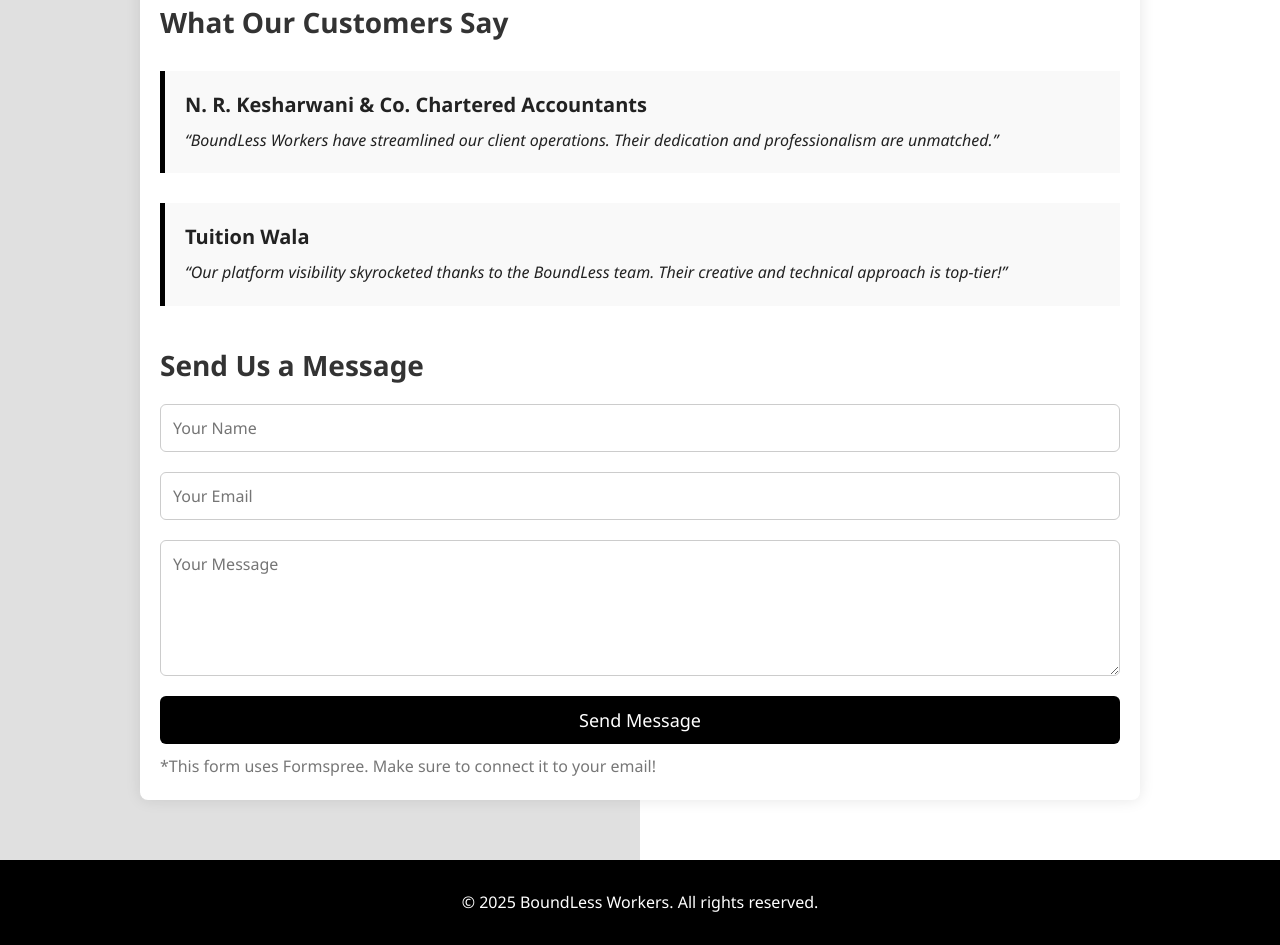
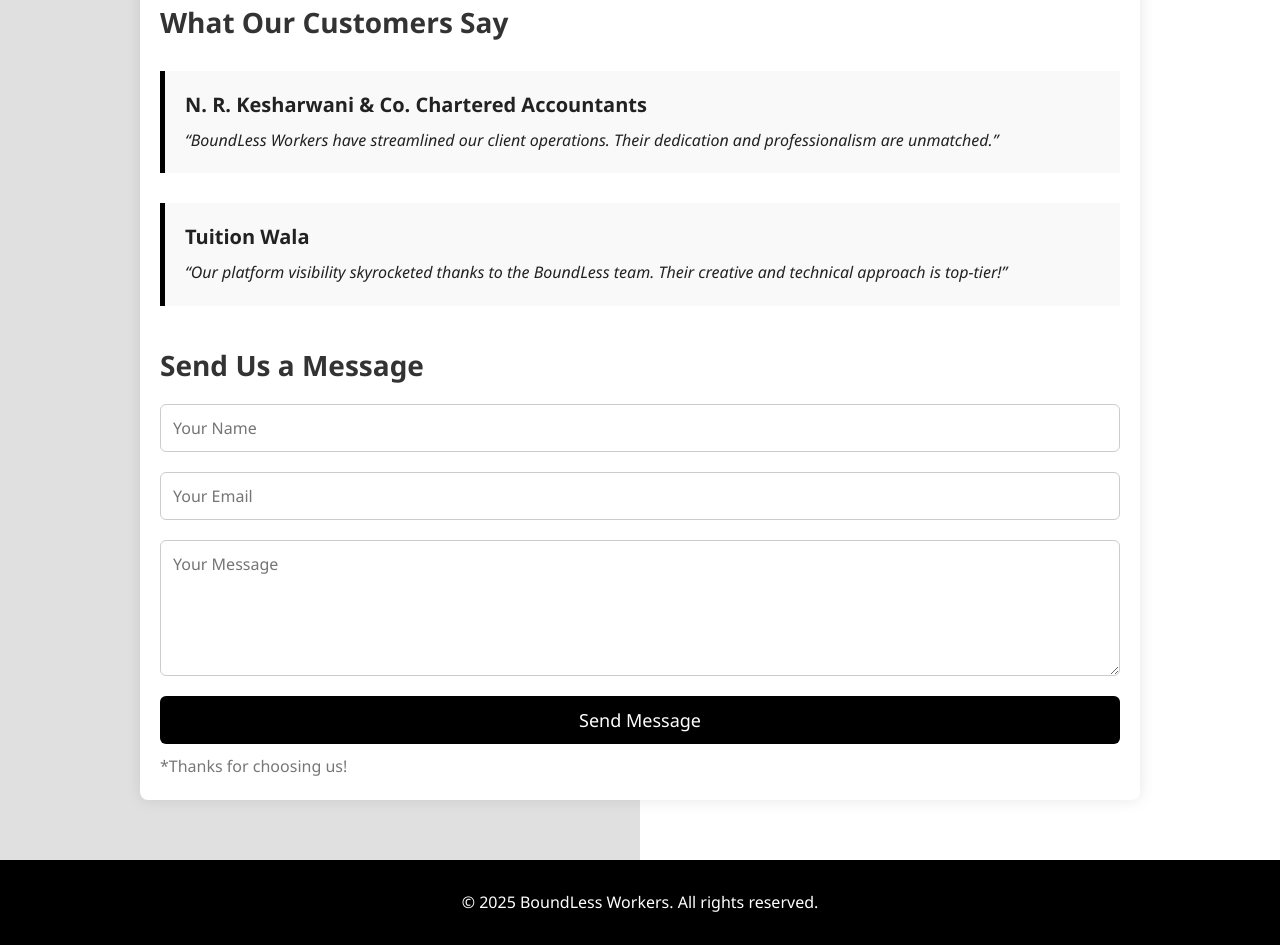
Before and after one commit to EvyayanKesharwani/boundless-workers, a plain HTML site: page contact.html in a window 1280 px wide. Shown: the part 310-1255 px from the top of the page. Drawn offline with Linux system fonts and the light colour scheme.

Commit message:
Update contact.html

```diff
--- a/contact.html
+++ b/contact.html
@@ -174,7 +174,7 @@
         <textarea name="message" placeholder="Your Message" rows="5" required></textarea>
         <button type="submit">Send Message</button>
       </form>
-      <p style="margin-top: 10px; color: #777;">*This form uses Formspree. Make sure to connect it to your email!</p>
+      <p style="margin-top: 10px; color: #777;">*Thanks for choosing us!</p>
     </section>
   </div>
 
```
